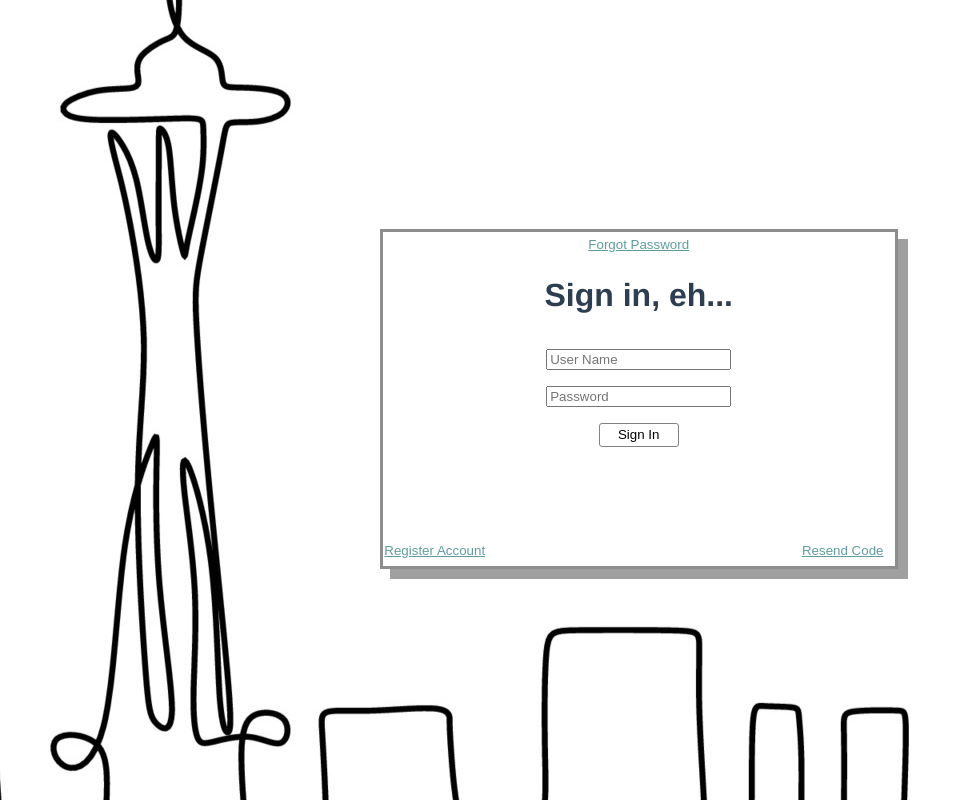
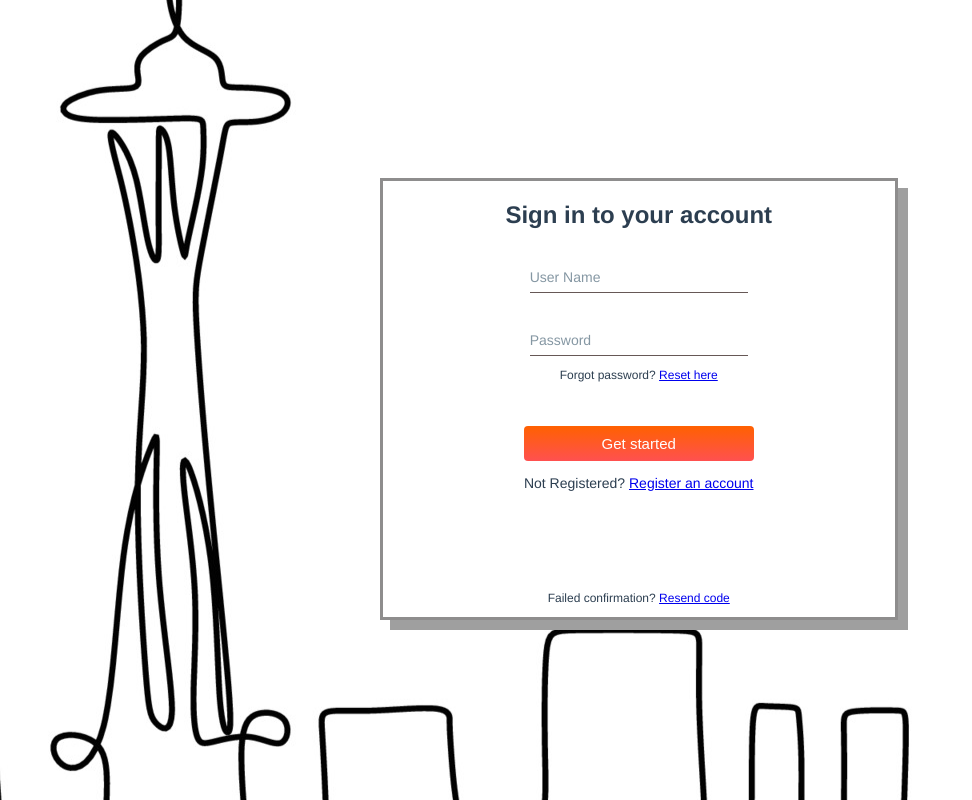
Before and after one commit to walimorris/unofficial-seattle-metro-api-site, a Vue app: page / in a window 1280 px wide. Shown: the whole page, without its empty margins (0-972 px from the left). Built offline with nearby package versions, Linux system fonts and the light colour scheme.

Commit message:
update sign in component styling

```diff
--- a/config/config.js
+++ b/config/config.js
@@ -30,5 +30,9 @@ export default {
 
   FORM_VALUE: {
     EMPTY: ''
-  }
+  },
+
+  EVENT: {
+    CLICK: 'click'
+  },
 };
--- a/src/components/RegisterComponent.vue
+++ b/src/components/RegisterComponent.vue
@@ -121,7 +121,8 @@ export default {
         return errorMessage += `${config.FORM_ERROR_MESSAGES.MISSING_VALUE}`;
       }
       if (!this.$helpers.isValidUserName(username)) {
-        errorMessage += `${config.FORM_ERROR_MESSAGES.INVALID_USERNAME}`;
+        errorMessage += this.$helpers.addNonBreakingSpace(6) +
+          `${config.FORM_ERROR_MESSAGES.INVALID_USERNAME}`;
       }
       if (password !== passwordConfirmation) {
         errorMessage += `<br/>${config.FORM_ERROR_MESSAGES.PASSWORD_MISMATCH}`;
--- a/src/components/SignInComponent.vue
+++ b/src/components/SignInComponent.vue
@@ -1,11 +1,6 @@
 <template>
   <div :id="SIGN_IN_COMPONENT">
-    <button v-show="showForgotPasswordButton"
-            type="button"
-            :id="FORGOT_PASSWORD_BUTTON"
-            v-on:click="loadForgotPasswordForm()">Forgot Password</button>
-
-    <h1 :id="SIGN_IN_DEFAULT_HEADER" v-show="showSignInForm">Sign in, eh...</h1>
+    <h2 :id="SIGN_IN_DEFAULT_HEADER" v-show="showSignInForm">Sign in to your account</h2>
     <div :id="REGISTRATION_FORM" v-show="showRegistrationForm">
       <RegisterComponent></RegisterComponent>
     </div>
@@ -18,21 +13,13 @@
     <form v-show="showSignInForm" :id="SIGN_IN_FORM">
       <input type="email" class="form-control" :id="SIGN_IN_USERNAME" placeholder="User Name">
       <input type="password" class="form-control" :id="SIGN_IN_PASSWORD" placeholder="Password">
-      <button type="button" class="sign-in-button" :id="SIGN_IN_BUTTON" v-on:click="signIn()">Sign In</button>
+      <p v-show="showForgotPasswordButton" :id="FORGOT_PASSWORD_TAG">Forgot password? <a :id="FORGOT_PASSWORD_BUTTON" href="#">Reset here</a></p>
+      <button type="button" class="sign-in-button" :id="SIGN_IN_BUTTON" v-on:click="signIn()">Get started</button>
+      <p :id="REGISTER_TAG">Not Registered? <a :id="REGISTER_BUTTON" href="#">Register an account</a></p>
       <h3 :id="AUTHORIZED_TAG"></h3>
       <h3 :id="UNAUTHORIZED_REASON"></h3>
     </form>
-    <div class="buttons">
-      <button v-show="showRegisterButton"
-              type="button" class="Register"
-              :id="REGISTER_BUTTON"
-              v-on:click="loadRegistrationForm()">Register Account</button>
-
-      <button v-show="showResendVerificationButton"
-              type="button"
-              :id="RESEND_VERIFICATION_BUTTON"
-              v-on:click="loadResendVerificationForm()">Resend Code</button>
-    </div>
+    <p v-show="showRegisterButton" :id="RESEND_VERIFICATION_TAG">Failed confirmation? <a :id="RESEND_VERIFICATION_BUTTON" href="#">Resend code</a></p>
   </div>
 </template>
 
@@ -69,6 +56,7 @@ export default {
 
       SIGN_IN_COMPONENT: 'sign-in',
       FORGOT_PASSWORD_BUTTON: 'forgot-password-button',
+      FORGOT_PASSWORD_TAG: 'forgot-password-tag',
       SIGN_IN_DEFAULT_HEADER: 'sign-in-default-header',
       REGISTRATION_FORM: 'registration-form',
       RESEND_VERIFICATION_FORM: 'resend-verification-form',
@@ -80,8 +68,35 @@ export default {
       UNAUTHORIZED_REASON: 'unauthorized-reason',
       SIGN_IN_BUTTON: 'sign-in-button',
       REGISTER_BUTTON: 'register-button',
+      REGISTER_TAG: 'register-tag',
+      RESEND_VERIFICATION_TAG: 'resend-verification-tag',
       RESEND_VERIFICATION_BUTTON: 'resend-verification-button',
     };
+  },
+
+  mounted() {
+    const registerElement = document.getElementById(this.REGISTER_BUTTON);
+    const forgotPasswordElement = document.getElementById(this.FORGOT_PASSWORD_BUTTON);
+    const resendElement = document.getElementById(this.RESEND_VERIFICATION_BUTTON);
+
+    // add if statement to ensure button exists before calling
+    if (registerElement) {
+      registerElement.addEventListener(config.EVENT.CLICK, () => {
+        this.loadRegistrationForm();
+      });
+    }
+
+    if (forgotPasswordElement) {
+      forgotPasswordElement.addEventListener(config.EVENT.CLICK, () => {
+        this.loadForgotPasswordForm();
+      });
+    }
+
+    if (resendElement) {
+      resendElement.addEventListener(config.EVENT.CLICK, () => {
+        this.loadResendVerificationForm();
+      });
+    }
   },
 
   created() {
@@ -317,7 +332,7 @@ export default {
     background-color: white;
   }
 
-  h1 {
+  h2 {
     padding-bottom: .8rem;
   }
 
@@ -329,55 +344,91 @@ export default {
   }
 
   input {
-    margin-bottom: 1rem;
+    margin-bottom: 2rem;
+  }
+
+  .form-control {
+    border: 0;
+    padding: 0;
+    z-index: 1;
+    background-color: transparent;
+    border-bottom: 1px solid #d3d3d3;
+    font: inherit;
+    width: 95%;
+    font-size: 14px;
+    line-height: 30px;
+    border-bottom-color: #665856;
+    color: #665856;
+  }
+
+  .form-control:focus {
+    outline: 0;
+    border-bottom: 2px solid #665856;
+  }
+
+  .form-control::placeholder {
+    color: #8597a3;
+    top: 20px;
+  }
+
+  .form-control:focus::placeholder {
+    font-weight: bold;
   }
 
   .sign-in-button {
-    margin-bottom: .8rem;
+    background: linear-gradient(#ff6100, rgba(255, 80, 80, 1));
+    animation: btn 6.0s 3s infinite ease-in-out;
+    transition: all 0.3s;
+    border-radius: 4px;
+    border: none;
+    outline: none;
+    margin-top: 2rem;
+    width: 100%;
+    height: 35px;
+    font-size: 15px;
+    font-weight: 500;
+    color: #fff;
   }
 
-  .buttons {
-    width: 15rem;
+  .sign-in-button:hover {
+    opacity: 2;
+    box-shadow: 0 2px 2px -3px #ff6100;
   }
 
-  .buttons > button {
-    width: 15rem;
-    background-color: transparent;
-    color: cadetblue;
-    top: 15px;
-    left: 185px;
-    background-repeat: no-repeat;
-    text-decoration: underline;
-    border: none;
-    cursor: pointer;
-    outline: none;
+  #sign-in-password {
+    margin-bottom: 0;
   }
 
   #register-button {
-    position: relative;
-    left: -9rem;
-    top: .02rem;
+    font-size: 14px;
+  }
+
+  #register-tag {
+    font-size: 14px;
+  }
+
+  #resend-verification-tag {
+    font-size: 12px;
   }
 
   #resend-verification-button {
-    position: relative;
-    left: 9rem;
-    top: .02rem;
+    font-size: 12px;
   }
 
-  /* added for poc styling for forgot-password button
-  and this will/should be updated */
+  #resend-verification-button:hover {
+    font-weight: bold;
+  }
+
+  #forgot-password-tag {
+    font-size: 12px;
+  }
+
   #forgot-password-button {
-    background-color: transparent;
-    color: cadetblue;
-    top: 1rem;
-    left: 12rem;
-    width: 8rem;
-    background-repeat: no-repeat;
-    text-decoration: underline;
-    border: none;
-    cursor: pointer;
-    outline: none;
+    font-size: 12px;
+  }
+
+  #forgot-password-button:hover {
+    font-weight: bold;
   }
 
 </style>
--- a/src/helpers.js
+++ b/src/helpers.js
@@ -30,6 +30,14 @@ const generateRandomId = (length) => {
   }
   return result;
 };
+
+const addNonBreakingSpace = (spaces) => {
+  let space = '';
+  for (let i = 0; i < spaces; i++) {
+    space += '&nbsp';
+  }
+  return space;
+}
 
 /**
  * Conducts a timeout in milliseconds.
@@ -107,5 +115,5 @@ const buildCognitoUser = (username) => {
 
 export default {
   isValidUserName, buildCognitoUser, generateRandomId, collectUserPoolData, collectUserData,
-  getUserPool, getCognitoAttributePersonalName, getCognitoAttributeEmail, sleep
+  getUserPool, getCognitoAttributePersonalName, getCognitoAttributeEmail, sleep, addNonBreakingSpace
 };
```
Also changed, not shown: 1 other file (tests, documents, lock files or other folders).
